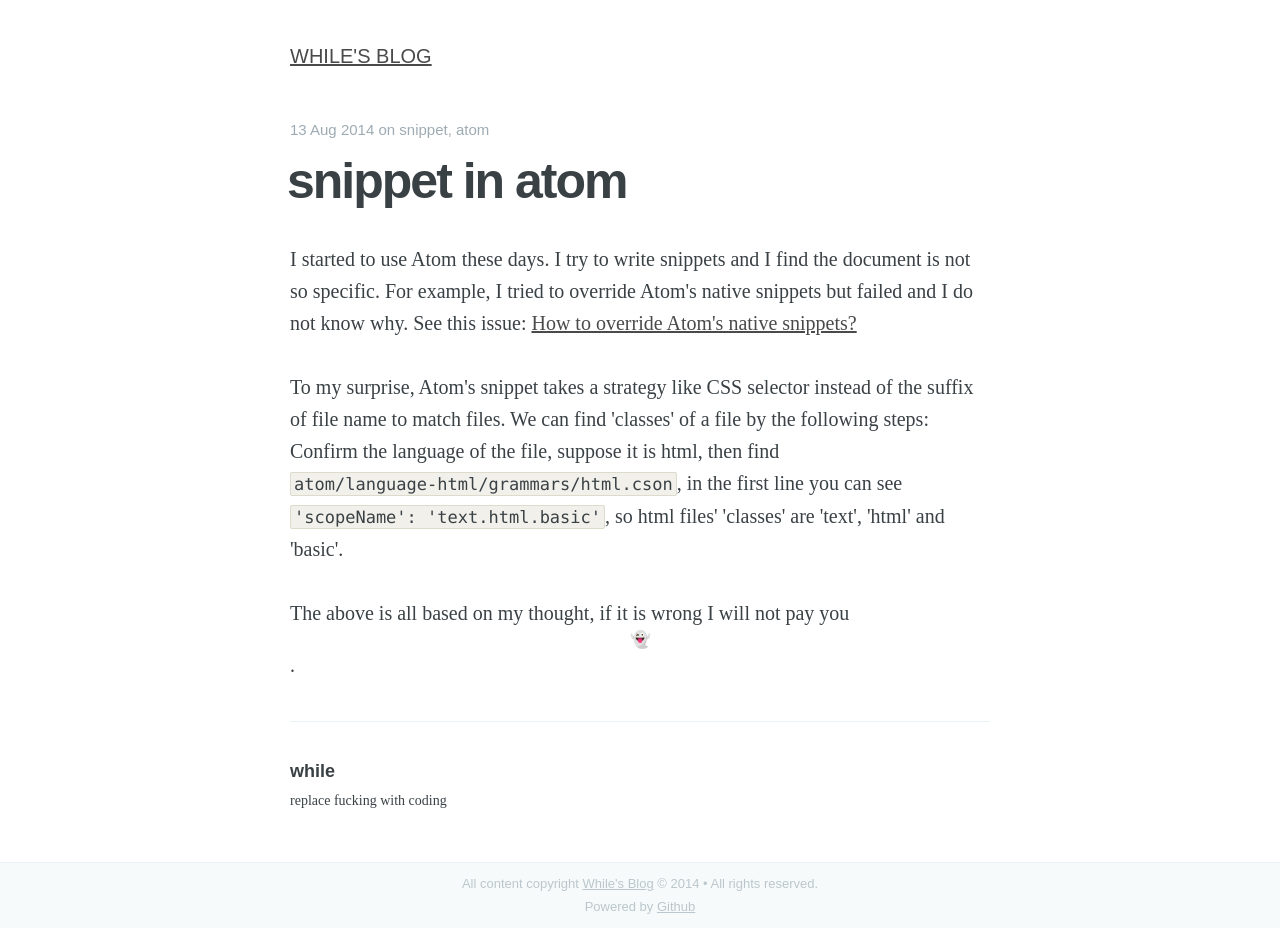
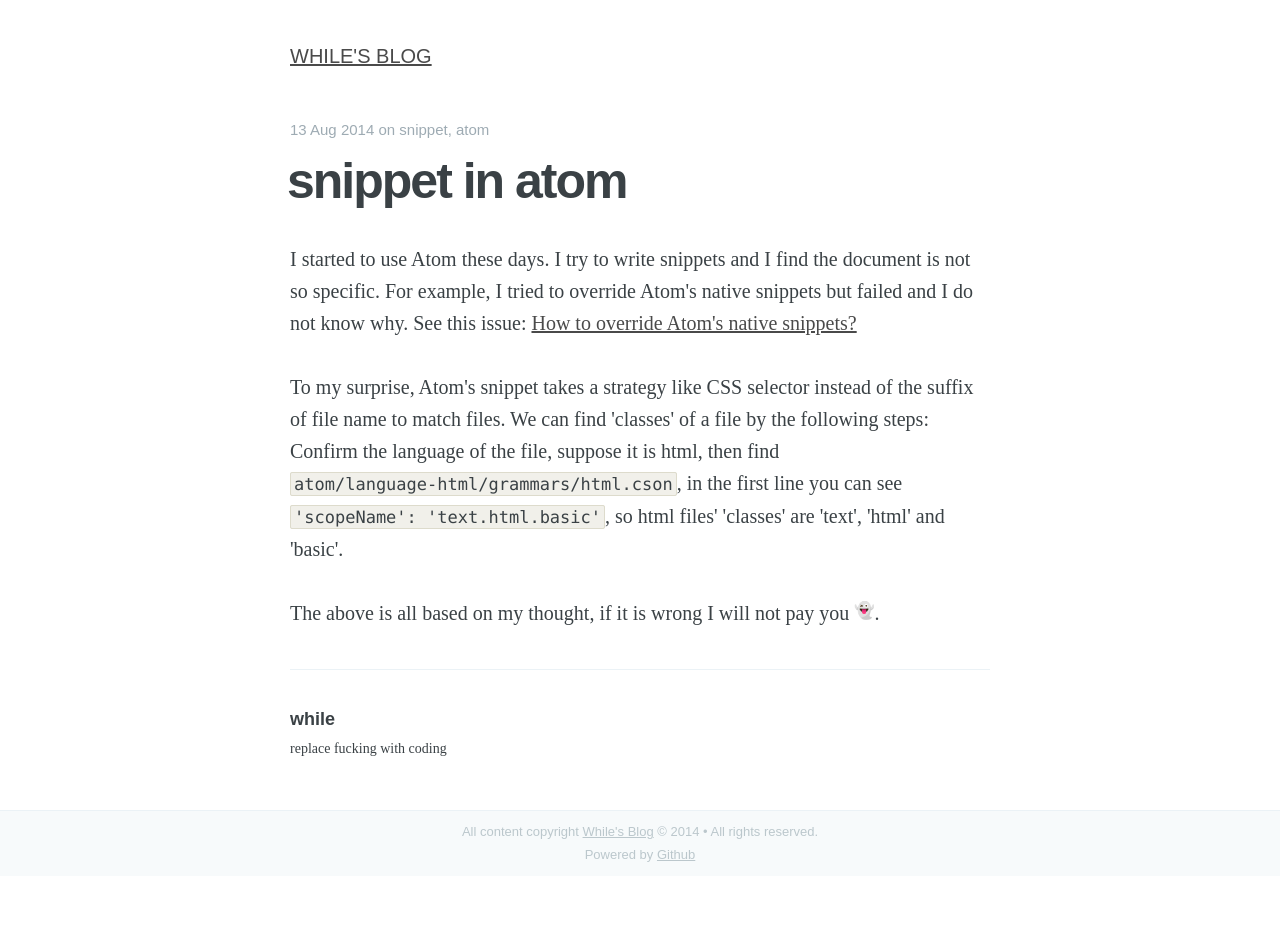
Before and after one commit to dragonwong/blog, a Jekyll site: the page built from _posts/2014-08-13-atom-snippet.html, in a window 1280 px wide. Built offline with Jekyll 4.4.1, drawn with Linux system fonts in a browser that asks for light colours; emoji names are drawn with the system emoji font; comment, search, counter and statistics services are not loaded; after the commit the page ends 900 px from its top, so only the background shows below that.

Commit message:
modify css

```diff
--- a/css/main.css
+++ b/css/main.css
@@ -28,7 +28,7 @@
 /* ==========================================================================
    1. Icons - Sets up the icon font and respective classes
    ========================================================================== */
-img.emoji{
+.post-content .emoji{
     display: inline;
 }
 
```
